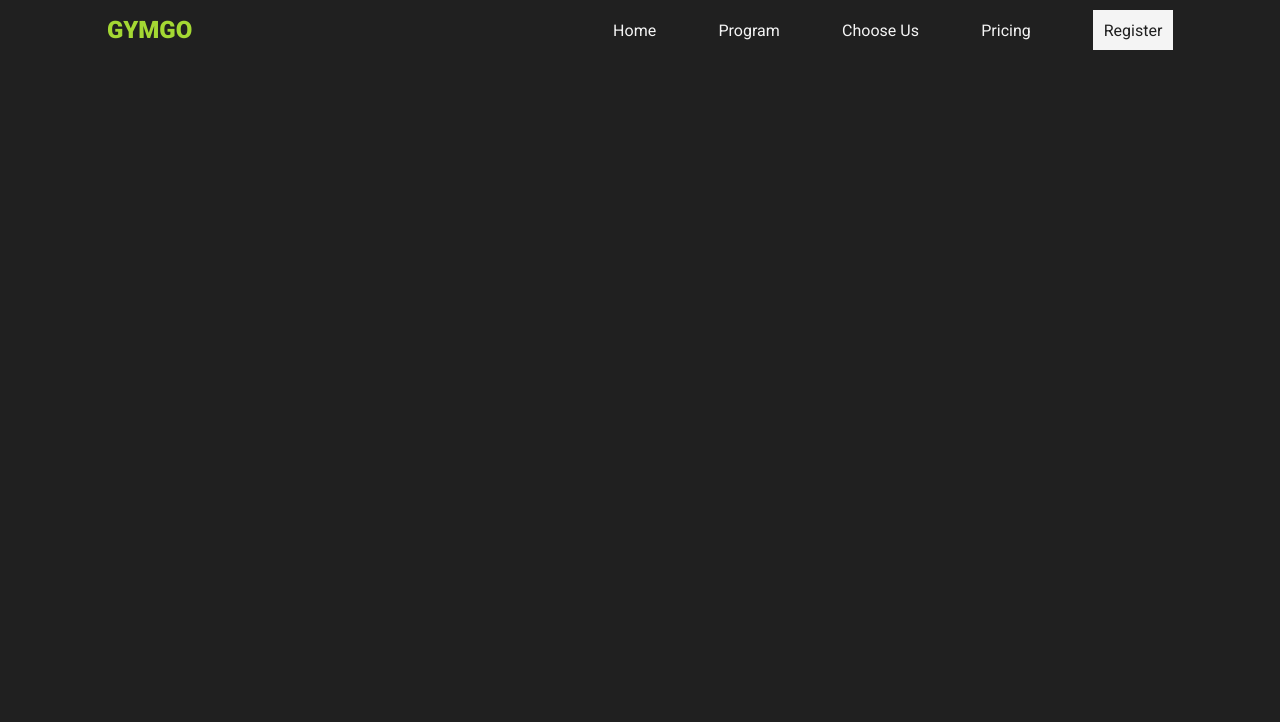
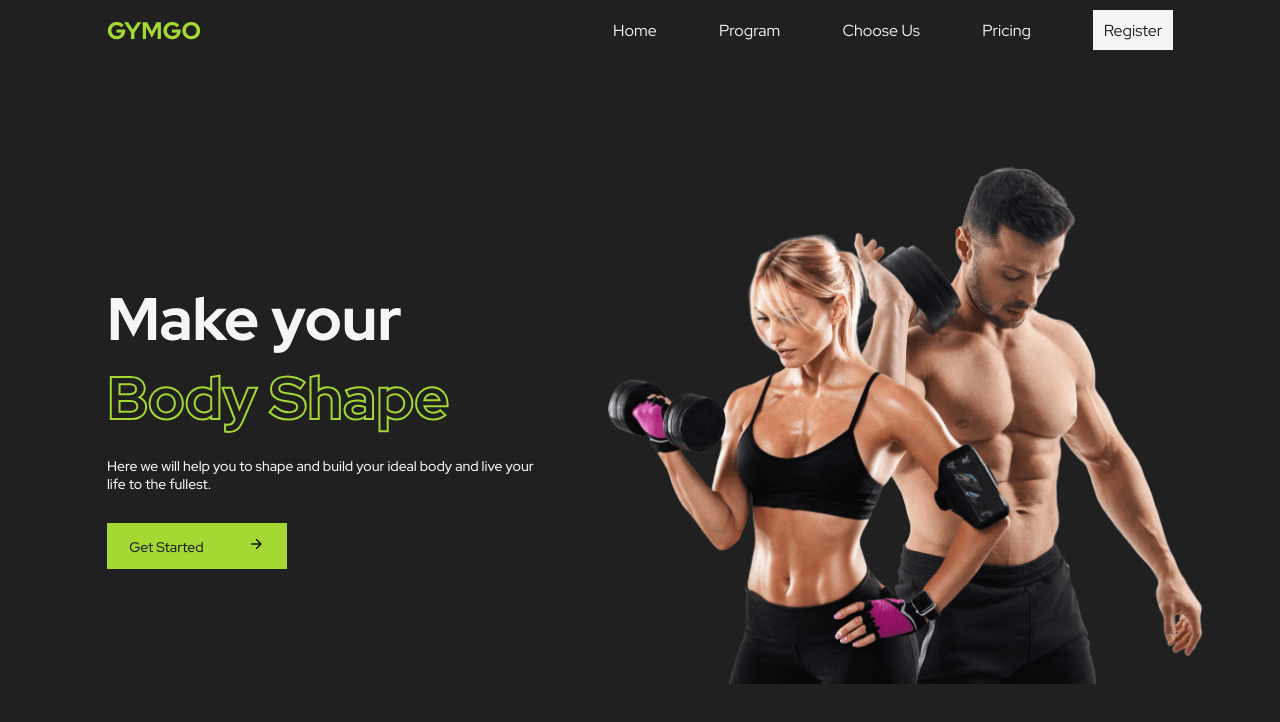
Before and after one commit to AliNojoumi/Gym-Website, a plain HTML site: page index.html in a window 1280 px wide. Drawn offline with nearby package versions, Linux system fonts and the light colour scheme.

Commit message:
Section 1(Main Page)
- Developing section 1.

```diff
--- a/index.css
+++ b/index.css
@@ -2,7 +2,7 @@
   padding: 0px;
   margin: 0px;
   box-sizing: border-box;
-  font-family: "Roboto", sans-serif;
+  font-family: "Red Hat Display", sans-serif;
 }
 
 body {
@@ -10,6 +10,11 @@ body {
   display: flex;
   flex-wrap: wrap;
   justify-content: center;
+}
+
+a{
+  text-decoration: none;
+  color: inherit;
 }
 
 /* ---------***HEADER---------- */
@@ -55,7 +60,7 @@ nav {
 
 .a-li {
   text-decoration: inherit;
-  color: #f4f4f4;
+  color: whitesmoke;
   transition: all 0.15s ease-out;
 }
 
@@ -67,7 +72,7 @@ nav {
 .register-btn {
   width: 80px;
   height: 40px;
-  background-color: #f4f4f4;
+  background-color: whitesmoke;
   color: #202020;
   display: flex;
   flex-wrap: wrap;
@@ -78,8 +83,86 @@ nav {
 
 .register-btn:hover {
   background-color: #a4d833;
-  color: #f4f4f4;
+  color: whitesmoke;
   transition: all 0.15s ease-out;
 }
 
 /* ---------HEADER***---------- */
+
+/* ---------***SEC-1---------- */
+
+.sec-1-container {
+  width: 83.3%;
+  height: 91vh;
+  display: flex;
+  flex-wrap: wrap;
+  /* background-color: aquamarine; */
+}
+
+.sec-1-sec-1 {
+  width: 50%;
+  height: 100%;
+  display: flex;
+  flex-wrap: wrap;
+  align-items: center;
+  /* background-color: red; */
+}
+
+.sec-1-sec-2 {
+  width: 50%;
+  height: 100%;
+  display: flex;
+  flex-wrap: wrap;
+  justify-content: center;
+  align-items: center;
+  /* background-color: rebeccapurple; */
+}
+
+.home-img {
+  width: 600px;
+  height: 520px;
+}
+
+.sec-1-txt{
+  width: 430px;
+  height: 290px;
+  /* background-color: aqua; */
+  display: flex;
+  flex-direction: column;
+}
+
+.sec-1-h-1 {
+  font-size: 60px;
+  font-weight: 800;
+  color: whitesmoke;
+}
+
+.sec-1-h-2 {
+  font-size: 60px;
+  font-weight: 800;
+  color: #202020;
+  -webkit-text-stroke: 2px #a4d833;
+}
+
+.sec-1-p{
+  font-size: 14px;
+  font-weight: 500;
+  margin-top: 20px;
+  color: whitesmoke;
+}
+
+.sec-1-btn{
+  width: 180px;
+  height: 50px;
+  margin-top: 30px;
+  background-color: #a4d833;
+  display: flex;
+  justify-content: space-around;
+  align-items: center;
+}
+
+.btn-txt{
+  color: #202020;
+  font-size: 14px;
+  font-weight: 500;
+}
--- a/index.html
+++ b/index.html
@@ -5,8 +5,9 @@
     <meta http-equiv="X-UA-Compatible" content="IE=edge" />
     <meta name="viewport" content="width=device-width, initial-scale=1.0" />
     <style>
-      @import url("https://fonts.googleapis.com/css2?family=Roboto:wght@400;500;700;900&display=swap");
+      @import url("https://fonts.googleapis.com/css2?family=Red+Hat+Display:wght@400;500;700;800;900&display=swap");
     </style>
+    <link href="https://cdn.jsdelivr.net/npm/remixicon@2.5.0/fonts/remixicon.css" rel="stylesheet" />
     <link rel="stylesheet" href="index.css" />
     <title>GYMGO</title>
   </head>
@@ -23,5 +24,21 @@
         </ul>
       </nav>
     </header>
+    <section class="sec-1-container">
+      <div class="sec-1-sec-1">
+        <div class="sec-1-txt">
+          <h1 class="sec-1-h-1">Make your</h1>
+          <h1 class="sec-1-h-2">Body Shape</h1>
+          <p class="sec-1-p">Here we will help you to shape and build your ideal body and live your life to the fullest.</p>
+          <div class="sec-1-btn">
+            <p><a href="#" class="btn-txt">Get Started</a></p>
+            <div><a href="#" title="btn"><i class="ri-arrow-right-line"></a></i></div>
+          </div>
+        </div>
+      </div>
+      <div class="sec-1-sec-2">
+        <img src="Images/home-img.png" class="home-img" alt="home-img" />
+      </div>
+    </section>
   </body>
 </html>
```
